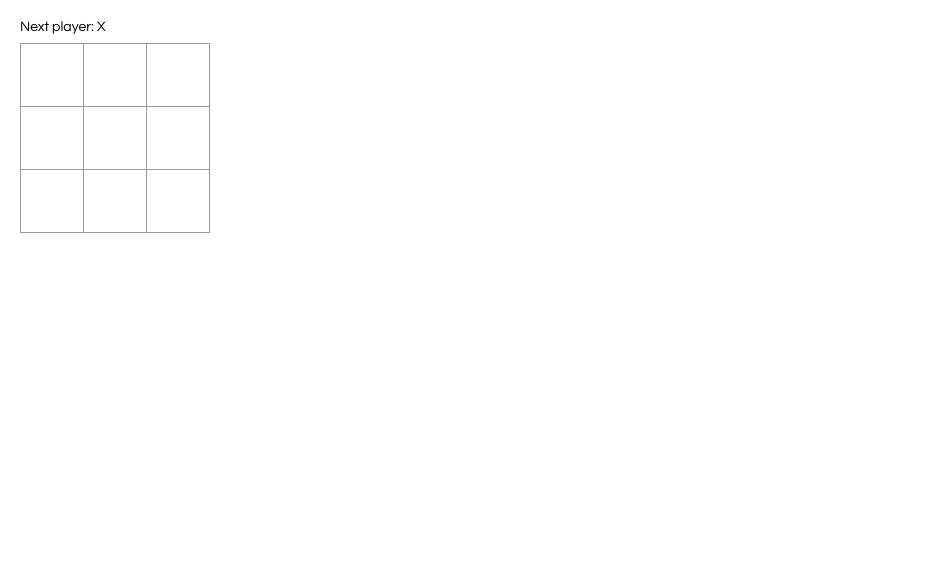
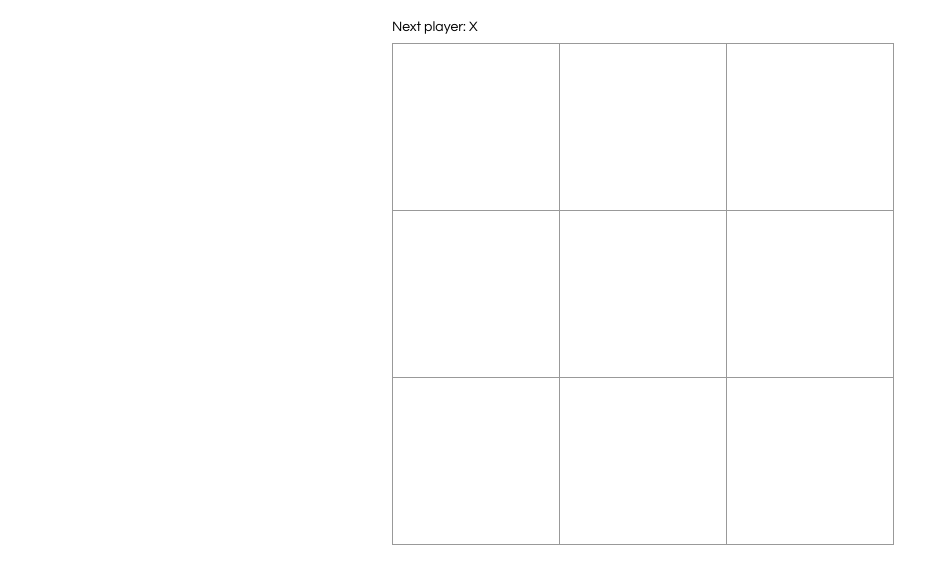
Before and after one commit to ekuckelman/tic-tac-toe, a React app: page / in a window 1280 px wide. Shown: the whole page, without its empty margins (0-937 px from the left). Built offline with nearby package versions, Linux system fonts and the light colour scheme.

Commit message:
Boxes are larger and centered

```diff
--- a/src/index.css
+++ b/src/index.css
@@ -24,12 +24,12 @@ ol, ul {
   font-size: 24px;
   font-weight: bold;
   line-height: 34px;
-  height: 64px;
+  height: 7em;
   margin-right: -1px;
   margin-top: -1px;
   padding: 0;
   text-align: center;
-  width: 64px;
+  width: 7em;
 }
 
 .square:focus {
@@ -45,6 +45,10 @@ ol, ul {
   flex-direction: row;
 }
 
+.game-board {
+  margin-left: 30%;
+}
+
 .game-info {
   margin-left: 20px;
 }
```
